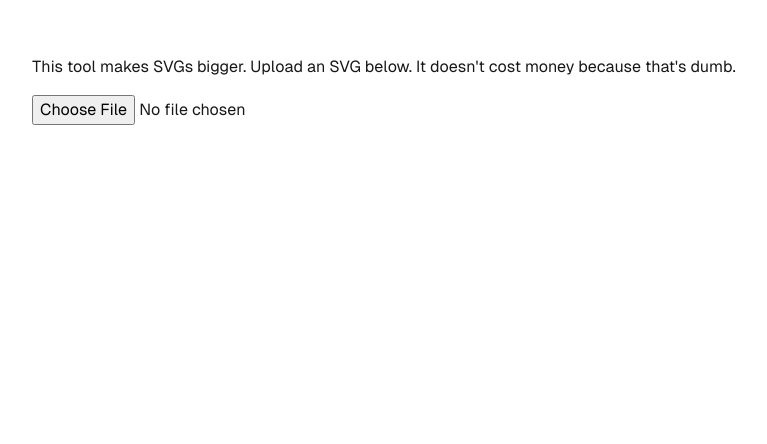
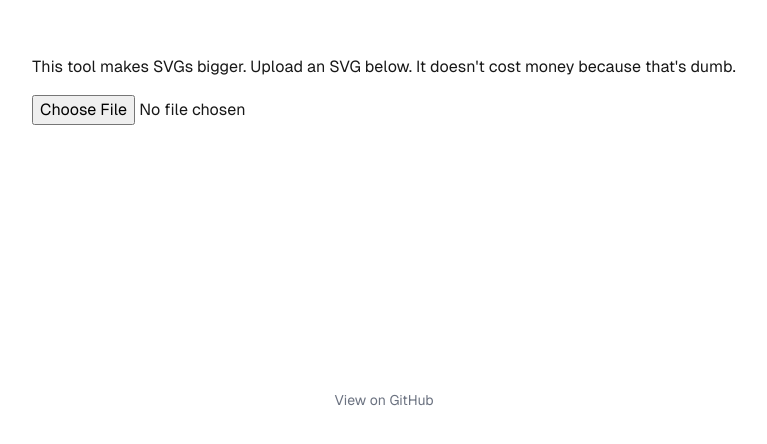
Before and after one commit to t3dotgg/quickpic, a Next.js app: page / in a window 1280 px wide. Shown: the part 310-754 px from the top of the page, without its empty margins (256-1023 px from the left). Built offline with nearby package versions, Linux system fonts and the light colour scheme.

Commit message:
add github link

```diff
--- a/src/app/page.tsx
+++ b/src/app/page.tsx
@@ -6,6 +6,16 @@ export default function Home() {
       <main className="flex flex-col gap-8 row-start-2 items-center sm:items-start">
         <SVGTool />
       </main>
+      <footer className="row-start-3 text-center text-sm text-gray-500">
+        <a
+          href="https://github.com/t3dotgg/quickpic"
+          target="_blank"
+          rel="noopener noreferrer"
+          className="hover:underline"
+        >
+          View on GitHub
+        </a>
+      </footer>
     </div>
   );
 }
```
